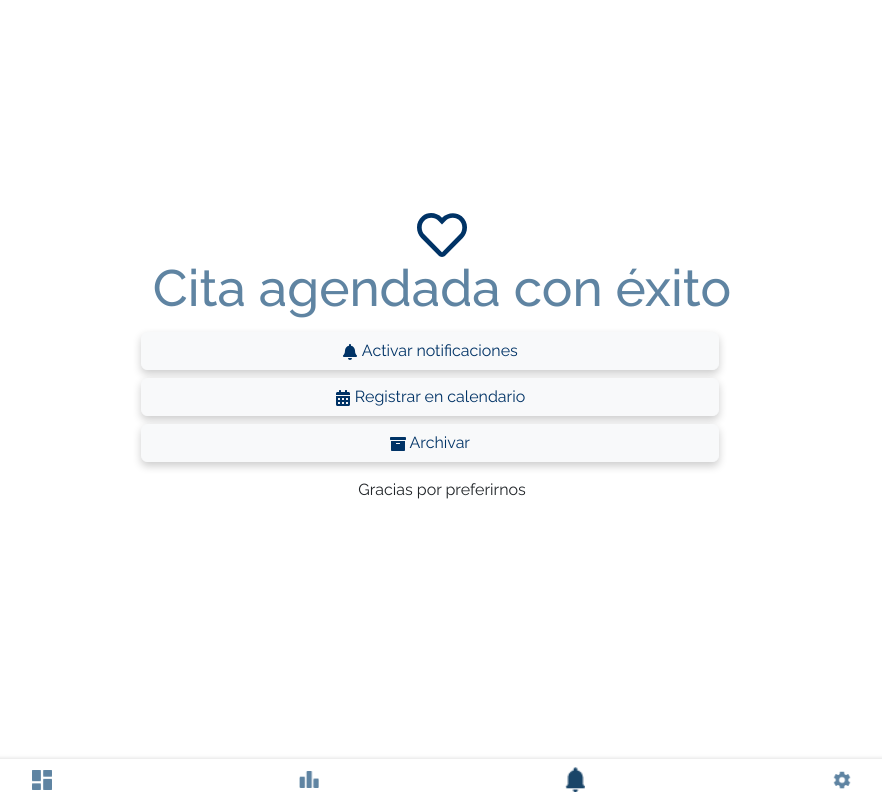
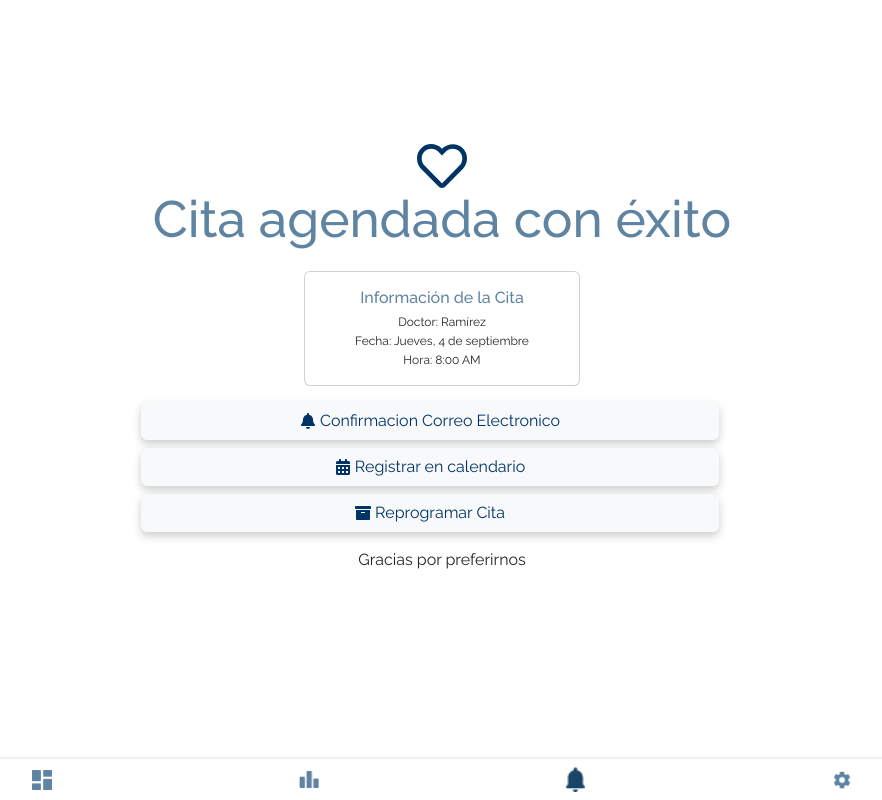
Before and after one commit to No-Country-simulation/c20-59-t-java-react, a React (Vite) app in the folder c20-59-t-java-react/: page /confirmacion in a window 1280 px wide. Shown: the whole page, without its empty margins (198-1080 px from the left). Built offline with nearby package versions, Linux system fonts and the light colour scheme.

Commit message:
organizando vista de conrimacion de citas

```diff
--- a/c20-59-t-java-react/src/Pages/Cita/Cita.jsx
+++ b/c20-59-t-java-react/src/Pages/Cita/Cita.jsx
@@ -1,6 +1,6 @@
 import { Container, Row, Col, Form, Button } from 'react-bootstrap';
 import 'bootstrap/dist/css/bootstrap.min.css';
-import './styles.css';
+import './CitaStyles.css';
 import { NavLink } from 'react-router-dom';
 import BottomNavbar from '../shared/BottomNavbar/BottomNavbar';
 
@@ -13,9 +13,9 @@ const Cita = () => {
             <h2 className="text-center $blue-800">Detalles de Cita</h2>
             <Form className='mb-5'>
               <Form.Group controlId="formSymptoms">
-                <Form.Label>Síntomas</Form.Label>
+                <Form.Label>Especialidad</Form.Label>
                 <div className="d-flex">
-                  <Form.Control type="text" placeholder="Añadir Síntoma" />
+                  <Form.Control type="text" placeholder="Añadir Especialidad" />
                   <Button variant="primary" className="btn-add">Añadir</Button>
                 </div>
                 <div className="mt-2">
--- a/c20-59-t-java-react/src/Pages/Confirmacion/Confirmacion.jsx
+++ b/c20-59-t-java-react/src/Pages/Confirmacion/Confirmacion.jsx
@@ -1,7 +1,8 @@
 import { Button, Container, Row } from 'react-bootstrap';
 import { FaRegHeart, FaBell, FaCalendarAlt, FaArchive, FaArrowUp } from 'react-icons/fa';
 import BottomNavbar from '../shared/BottomNavbar/BottomNavbar';
-import './styles.css';
+import CitaAsignada from '../../componentes/CitaAsignada/CitaAsignada';
+import './ConfirmacionStyles.css';
 
 const Confirmacion = () => {
   return (
@@ -10,15 +11,18 @@ const Confirmacion = () => {
         <div className="text-center p-4 confirmacion-container">
           <FaRegHeart size={50} className="confirmacion-icon" />
           <h1>Cita agendada con éxito</h1>
+          <div className='containerCitaAegendada'>
+            <CitaAsignada />
+          </div>
           <Row className="confirmacion-row">
             <Button variant="light" className="confirmacion-button">
-              <FaBell /> Activar notificaciones
+              <FaBell /> Confirmacion Correo Electronico
             </Button>
             <Button variant="light" className="confirmacion-button">
               <FaCalendarAlt /> Registrar en calendario
             </Button>
             <Button variant="light" className="confirmacion-button" style={{ marginBottom: 0 }}>
-              <FaArchive /> Archivar
+              <FaArchive /> Reprogramar Cita
             </Button>
           </Row>
           <p>Gracias por preferirnos</p>
--- /dev/null
+++ b/c20-59-t-java-react/src/Pages/Confirmacion/ConfirmacionStyles.css
@@ -0,0 +1,36 @@
+.full-screen-container {
+  position: relative;
+  min-height: 100vh;
+}
+
+.confirmacion-container {
+  background: rgba(255, 255, 255, 0.1);
+  border-radius: 10px;
+  margin-bottom: 0rem; /* Añade margen inferior */
+}
+
+.confirmacion-icon {
+  color: #003366;
+}
+
+.confirmacion-row {
+  display: flex;
+  flex-direction: column;
+  align-items: center;
+  margin-top: 1rem;
+  margin-bottom: 1rem;
+}
+
+.confirmacion-button {
+  color: #003366;
+  box-shadow: 0 4px 8px rgba(0, 0, 0, 0.2); /* Aumenta la sombra */
+  margin-bottom: 0.5rem;
+}
+
+.confirmacion-arrow {
+  color: white;
+}
+
+h1 {
+  color: #5F84A2;
+}
--- a/c20-59-t-java-react/src/Pages/Confirmacion/styles.css
+++ /dev/null
@@ -1,30 +0,0 @@
-.confirmacion-container {
-    background: rgba(255, 255, 255, 0.1);
-    border-radius: 10px;
-  }
-
-  .confirmacion-icon {
-    color: #003366;
-  }
-
-  .confirmacion-row {
-    display: flex;
-    flex-direction: column;
-    align-items: center;
-    margin-top: 1rem;
-    margin-bottom: 1rem;
-  }
-
-  .confirmacion-button {
-    color: #003366;
-    box-shadow: 0 4px 8px rgba(0, 0, 0, 0.2); /* Aumenta la sombra */
-    margin-bottom: 0.5rem;
-  }
-
-  .confirmacion-arrow {
-    color: white;
-  }
-
-  h1{
-    color: #5F84A2;
-  }
--- a/c20-59-t-java-react/src/componentes/Agendar/Agendar.jsx
+++ b/c20-59-t-java-react/src/componentes/Agendar/Agendar.jsx
@@ -3,7 +3,7 @@ import { NavLink } from 'react-router-dom';
 import logo from '../../assets/img/Corazón.png';
 import BottomNavbar from '../../Pages/shared/BottomNavbar/BottomNavbar';
 import Header from '../../Pages/shared/header/Header';
-import './styles.css';
+import './AgendarStyles.css';
 import homeImg from '../../assets/img/Illustration.png'
 import addDate from '../../assets/icons/AddDate.png'
 import HomeBtnLines from '../../assets/icons/HomeBtnLines.png'
--- /dev/null
+++ b/c20-59-t-java-react/src/componentes/CitaAsignada/CitaAsignada.jsx
@@ -0,0 +1,22 @@
+
+import 'bootstrap/dist/css/bootstrap.min.css';
+import './CitaAsignadaStyles.css'
+
+const CitaAsignada = () => {
+  return (
+    <div className="container mt-4">
+      <div className="card" >
+        <div className="card-body">
+          <h2 className="card-title" >Información de la Cita</h2>
+          <p className="card-text" >Doctor: Ramírez</p>
+          <p className="card-text" >Fecha: Jueves, 4 de septiembre</p>
+          <p className="card-text" >Hora: 8:00 AM</p>
+        </div>
+      </div>
+    </div>
+  );
+};
+
+
+
+export default CitaAsignada;
--- /dev/null
+++ b/c20-59-t-java-react/src/componentes/CitaAsignada/CitaAsignadaStyles.css
@@ -0,0 +1,21 @@
+.container {
+
+    border-radius: 4px; /* Reducido de 8px para un aspecto más rectangular */
+    max-width: 300px; /* Reducido de 400px */
+    /* max-height: 230px;  *//* Reducido de 400px */
+    margin: 9px auto; /* Reducido de 20px */
+/*     background-color: #f9f9f9; */
+  }
+
+
+
+  .card-title {
+    font-size: 16px; /* Reducido de 24px */
+    margin-bottom: 5px; /* Reducido de 10px */
+    color: #5f84a2;
+  }
+
+  .card-text {
+    font-size: 12px; /* Reducido de 18px */
+    margin: 1px ;
+  }
```
Also changed, not shown: c20-59-t-java-react/src/Pages/Cita/CitaStyles.css (renamed from c20-59-t-java-react/src/Pages/Cita/styles.css), c20-59-t-java-react/src/componentes/Agendar/AgendarStyles.css (renamed from c20-59-t-java-react/src/componentes/Agendar/styles.css).
